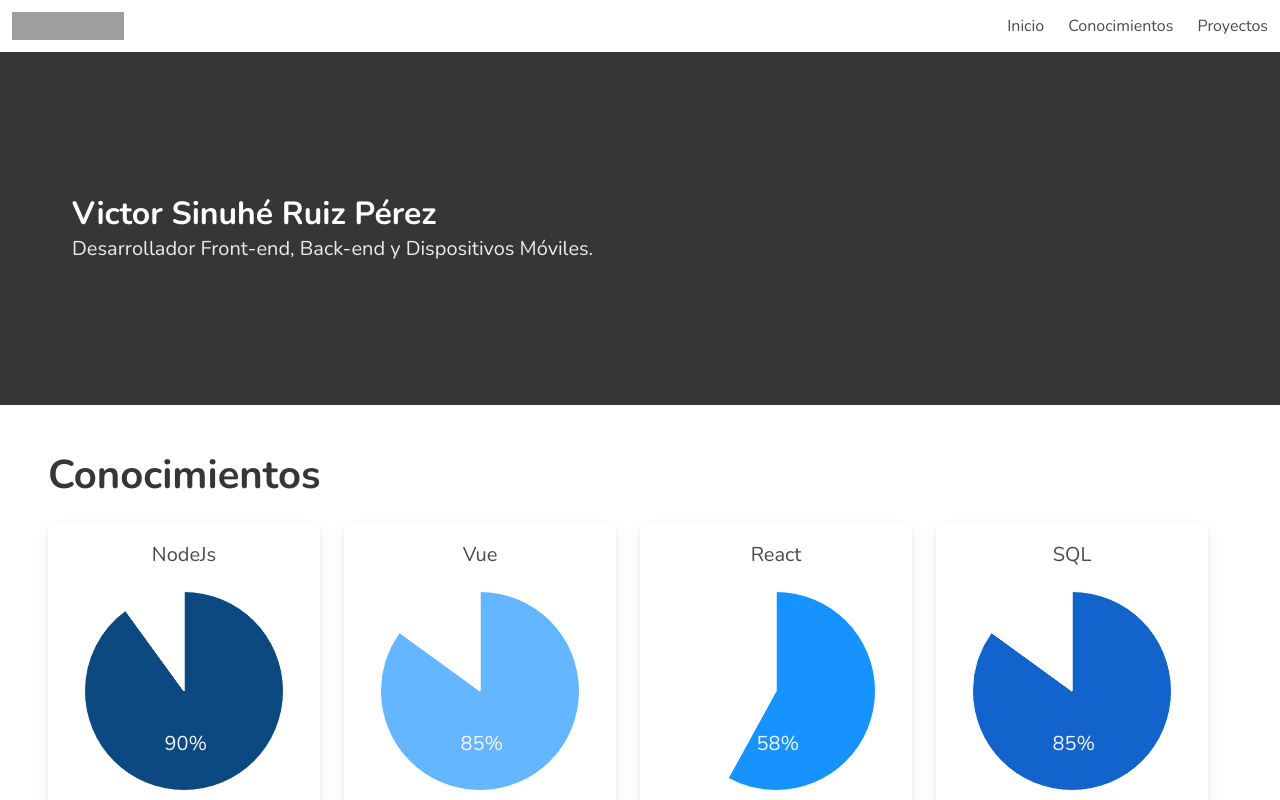
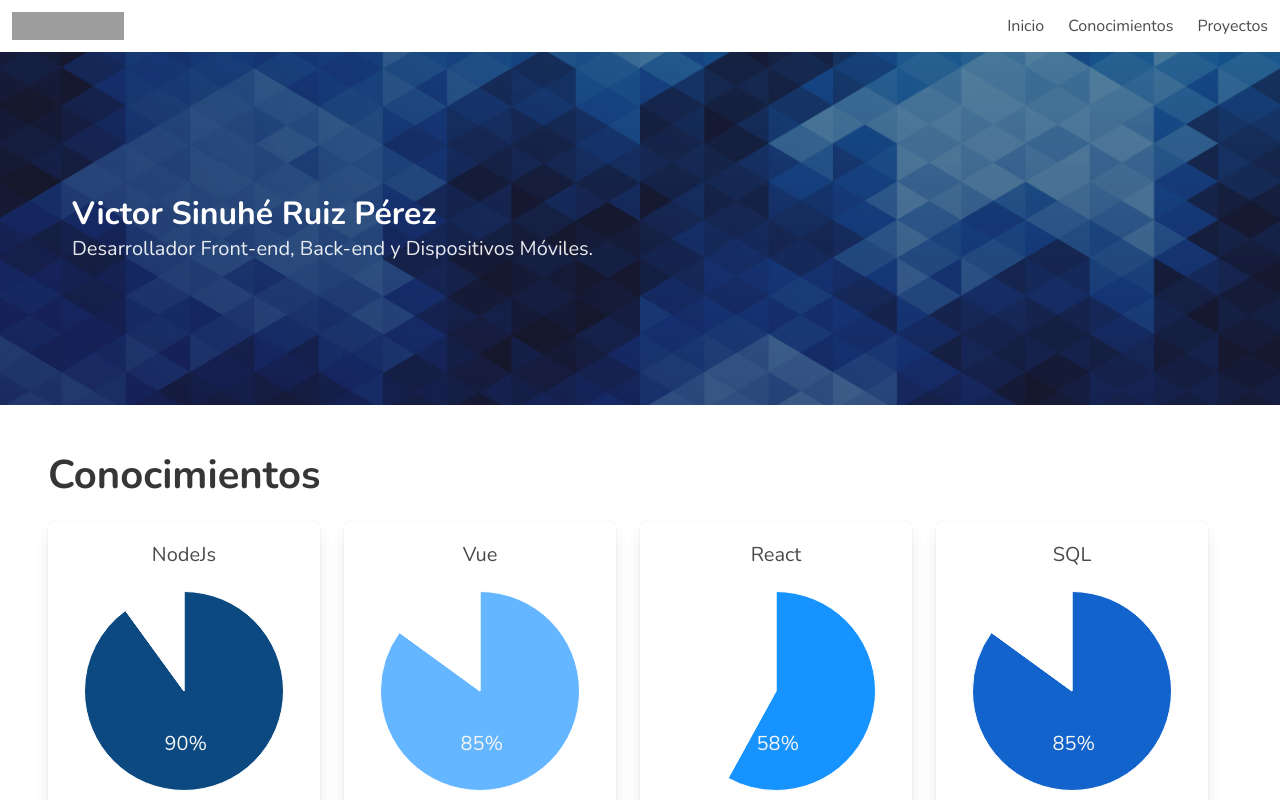
Before and after one commit to victorr-dev/my-site-vue, a Vue app: page / in a window 1280 px wide. Shown: the top 800 px of the page. Built offline with nearby package versions, Linux system fonts and the light colour scheme; grey boxes are pictures that could not be loaded.

Commit message:
Se agrego la imagen de background

```diff
--- a/package.json
+++ b/package.json
@@ -3,7 +3,7 @@
   "version": "0.1.0",
   "private": true,
   "scripts": {
-    "serve": "vue-cli-service serve",
+    "serve": "vue-cli-service serve --open",
     "build": "vue-cli-service build",
     "lint": "vue-cli-service lint"
   },
--- a/src/views/Home.vue
+++ b/src/views/Home.vue
@@ -1,5 +1,9 @@
 <template>
-  <section class="hero is-dark is-medium">
+  <section class="hero is-medium is-dark has-background">
+    <img
+      src="../assets/Background_hero.png"
+      alt="Not Found Image"
+      class="hero-background is-transparent">
     <div class="hero-body">
       <div class="container">
         <h1 class="title">
@@ -19,3 +23,17 @@ export default {
   name: 'home'
 }
 </script>
+<style lang="sass" scoped>
+.hero
+  &.has-background
+    position: relative
+    overflow: hidden
+  &-background
+    position: absolute
+    object-fit: cover
+    object-position: center center
+    width: 100%
+    height: 100%
+    &.is-transparent
+      opacity: 0.6
+</style>
```
Also changed, not shown: src/assets/Background_hero.png (added).
